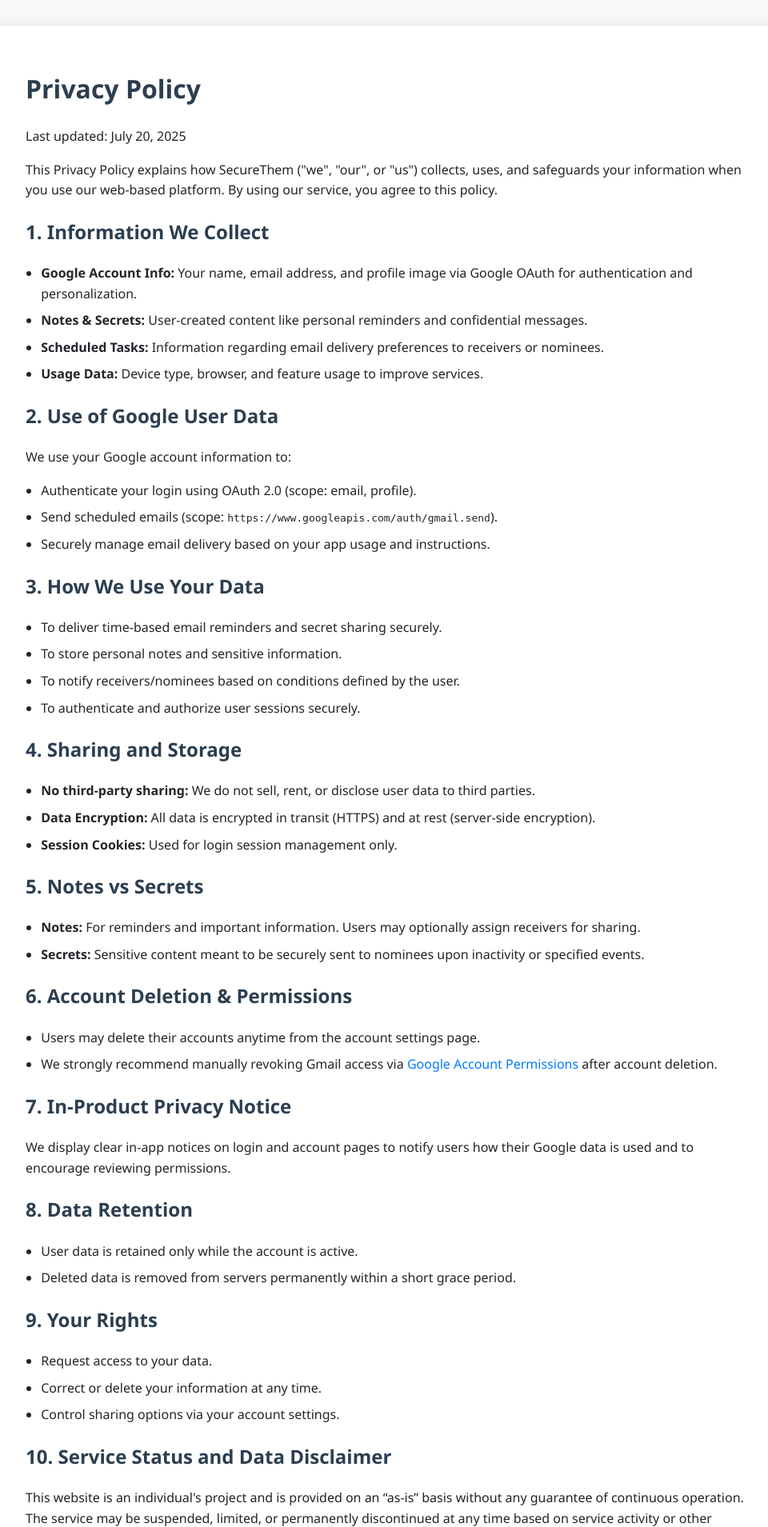
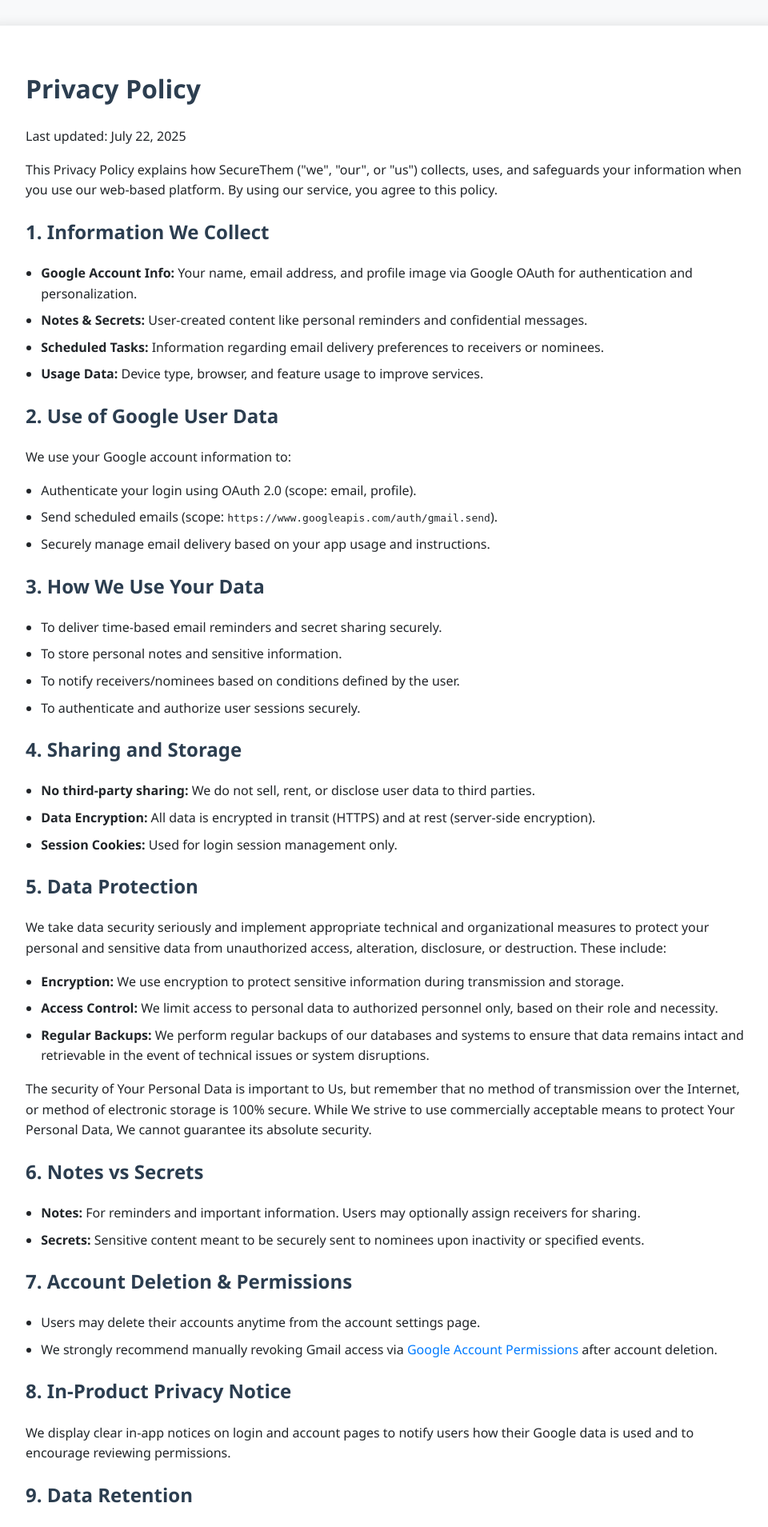
Before and after one commit to ravilladhaneesh/secrets-app, a Flask app: page /privacy-policy in a window 1280 px wide. Shown: the top 1909 px of the page at 80% size, without its empty margins (158-1118 px from the left). Run offline with Flask 3, Linux system fonts and the light colour scheme.

Commit message:
Update privacy policy [skip ci] (#35)
* Update privacy-policy for google verification

* update text in privacy document

* Update securethem privacy document

```diff
--- a/secrets_app/templates/privacy_policy.html
+++ b/secrets_app/templates/privacy_policy.html
@@ -60,7 +60,7 @@
 
 
         <h1>Privacy Policy</h1>
-        <p>Last updated: July 20, 2025</p>
+        <p>Last updated: July 22, 2025</p>
         <p>This Privacy Policy explains how SecureThem ("we", "our", or "us") collects, uses, and safeguards your
             information when you use our web-based platform. By using our service, you agree to this policy.</p>
 
@@ -101,7 +101,34 @@
             <li><strong>Session Cookies:</strong> Used for login session management only.</li>
         </ul>
 
-        <h2>5. Notes vs Secrets</h2>
+        <h2>5. Data Protection</h2>
+                <p>We take data security seriously and implement appropriate technical and organizational measures to
+                    protect your personal and sensitive data from unauthorized access, alteration, disclosure, or destruction. These
+                    include: </p>
+                <ul>
+                    <li> <strong>Encryption:</strong> We use encryption to protect sensitive information during
+                        transmission and storage.
+                    </li>
+                    <li> <strong>Access Control:</strong> We limit access to personal data to authorized personnel only,
+                        based on their role and necessity.
+                    </li>
+
+                    <li> <strong>Regular Backups:</strong> We perform regular backups of our databases
+                        and systems to ensure that data remains intact and retrievable in the event of technical issues
+                        or system disruptions.
+                    </li>
+
+
+
+                </ul>
+
+                    <p>The security of Your Personal Data is important to Us, but remember that no method of
+                        transmission
+                        over the Internet, or method of electronic storage is 100% secure. While We strive to use
+                        commercially acceptable means to protect Your Personal Data, We cannot guarantee its absolute
+                        security.</p>
+
+        <h2>6. Notes vs Secrets</h2>
         <ul>
             <li><strong>Notes:</strong> For reminders and important information. Users may optionally assign receivers
                 for sharing.</li>
@@ -109,7 +136,9 @@
                 specified events.</li>
         </ul>
 
-        <h2>6. Account Deletion & Permissions</h2>
+
+
+        <h2>7. Account Deletion & Permissions</h2>
         <ul>
             <li>Users may delete their accounts anytime from the account settings page.</li>
             <li>We strongly recommend manually revoking Gmail access via <a
@@ -117,30 +146,44 @@
                 account deletion.</li>
         </ul>
 
-        <h2>7. In-Product Privacy Notice</h2>
+        <h2>8. In-Product Privacy Notice</h2>
         <p>We display clear in-app notices on login and account pages to notify users how their Google data is used and
             to encourage reviewing permissions.</p>
 
-        <h2>8. Data Retention</h2>
+        <h2>9. Data Retention</h2>
         <ul>
             <li>User data is retained only while the account is active.</li>
             <li>Deleted data is removed from servers permanently within a short grace period.</li>
         </ul>
 
-        <h2>9. Your Rights</h2>
+        <h2>10. Your Rights</h2>
         <ul>
             <li>Request access to your data.</li>
             <li>Correct or delete your information at any time.</li>
             <li>Control sharing options via your account settings.</li>
         </ul>
-        <h2>10. Service Status and Data Disclaimer</h2>
+        <h2>11. Service Status and Data Disclaimer</h2>
         <p>This website is an individual's project and is provided on an “as-is” basis without any guarantee of continuous operation. The service may be suspended, limited, or permanently discontinued at any time based on service activity or other reasons.
 </p>
 <p>In the event of a planned shutdown or suspension, reasonable prior notice will be provided to users through the website or other communication channels.
 </p>
 <p>The Service is not responsible for any loss, damage, or missing data resulting from service interruptions, suspension, or closure. Users are advised to maintain their own backups of any important data or information.
 </p>
-        <h2>10. Contact Us</h2>
+
+
+<h2>12. Changes to this Privacy Policy</h2>
+                    <p>We may update Our Privacy Policy from time to time. We will notify You of any changes by posting
+                        the
+                        new Privacy Policy on this page.</p>
+                    <p>We will let You know via email and/or a prominent notice on Our Service, prior to the change
+                        becoming
+                        effective and update the &quot;Last updated&quot; date at the top of this Privacy Policy.</p>
+                    <p>You are advised to review this Privacy Policy periodically for any changes. Changes to this
+                        Privacy
+                        Policy are effective when they are posted on this page.</p>
+
+
+        <h2>13. Contact Us</h2>
         <p>Have questions? Contact us at <a href="mailto:support@securethem.com">support@securethem.com</a></p>
 
 
```
